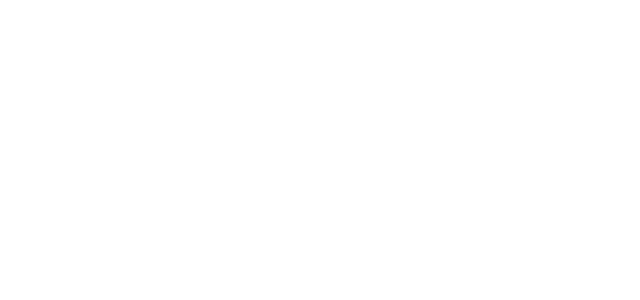
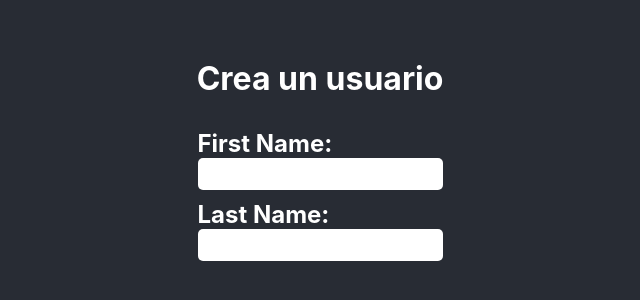
Before and after one commit to DavidMoranchel/rs-14g, a React (Create React App) app: page /users/new in a window 1280 px wide. Before the commit this address had no page. Shown: the part 246-546 px from the top of the page, without its empty margins (320-960 px from the left). Built offline with nearby package versions, Linux system fonts and the light colour scheme.

Commit message:
feat: input as a component

```diff
--- a/src/App.css
+++ b/src/App.css
@@ -73,24 +73,7 @@
 	background-color: #282c34;
 }
 
-.flex {
-}
-
 .form {
 	display: flex;
 	flex-direction: column;
 }
-
-input {
-	min-width: 100px;
-	height: 30px;
-	border-radius: 5px;
-	border: none;
-	margin-top: 10px;
-	margin-left: 4px;
-}
-label {
-	color: white;
-	font-weight: bold;
-	font-size: large;
-}
--- /dev/null
+++ b/src/components/Input/Input.css
@@ -0,0 +1,25 @@
+.input-container {
+	display: flex;
+	flex-direction: column;
+	margin: 10px 0;
+}
+
+.input {
+	min-width: 100px;
+	height: 30px;
+	border-radius: 5px;
+	border: none;
+	font-weight: bold;
+	font-size: large;
+	color: #666666;
+}
+
+.label {
+	color: white;
+	font-weight: bold;
+	font-size: x-large;
+}
+
+.label:focus {
+	color: tomato;
+}
--- /dev/null
+++ b/src/components/Input/index.js
@@ -0,0 +1,22 @@
+import React from "react";
+
+// CSS
+import "./Input.css";
+
+function Input({ id, label, value, setValue }) {
+	return (
+		<div className="input-container">
+			<label className="label" htmlFor={id}>
+				{label}:
+			</label>
+			<input
+				id={id}
+				className="input"
+				onChange={(event) => setValue(event.target.value)}
+				value={value}
+			/>
+		</div>
+	);
+}
+
+export default Input;
--- a/src/index.js
+++ b/src/index.js
@@ -7,6 +7,7 @@
 // Pages
 import App from "./App";
 import Users from "./pages/Users";
+import UsersNew from "./pages/UsersNew";
 
 ReactDOM.render(
 	<React.StrictMode>
@@ -14,6 +15,7 @@
 			<Routes>
 				<Route path="/" element={<App />} />
 				<Route path="/users" element={<Users />} />
+				<Route path="/users/new" element={<UsersNew />} />
 			</Routes>
 		</BrowserRouter>
 	</React.StrictMode>,
--- /dev/null
+++ b/src/pages/UsersNew/UsersNew.css
@@ -0,0 +1,11 @@
+.container {
+	width: 100vw;
+	height: 100vh;
+	background-color: #282c34;
+	color: white;
+}
+
+.flex-col {
+	display: flex;
+	flex-direction: column;
+}
--- /dev/null
+++ b/src/pages/UsersNew/index.js
@@ -0,0 +1,33 @@
+import React from "react";
+import { useState } from "react/cjs/react.development";
+
+// CSS
+import "./UsersNew.css";
+
+// Input
+import Input from "../../components/Input";
+
+export default function UsersNew() {
+	const [firstName, setFirstName] = useState("");
+	const [lastName, setLastName] = useState("");
+
+	return (
+		<div className="container flex-col">
+			<h1>Crea un usuario</h1>
+			<form>
+				<Input
+					id="firstName"
+					label="First Name"
+					value={firstName}
+					setValue={setFirstName}
+				/>
+				<Input
+					id="lastName"
+					label="Last Name"
+					value={lastName}
+					setValue={setLastName}
+				/>
+			</form>
+		</div>
+	);
+}
```
